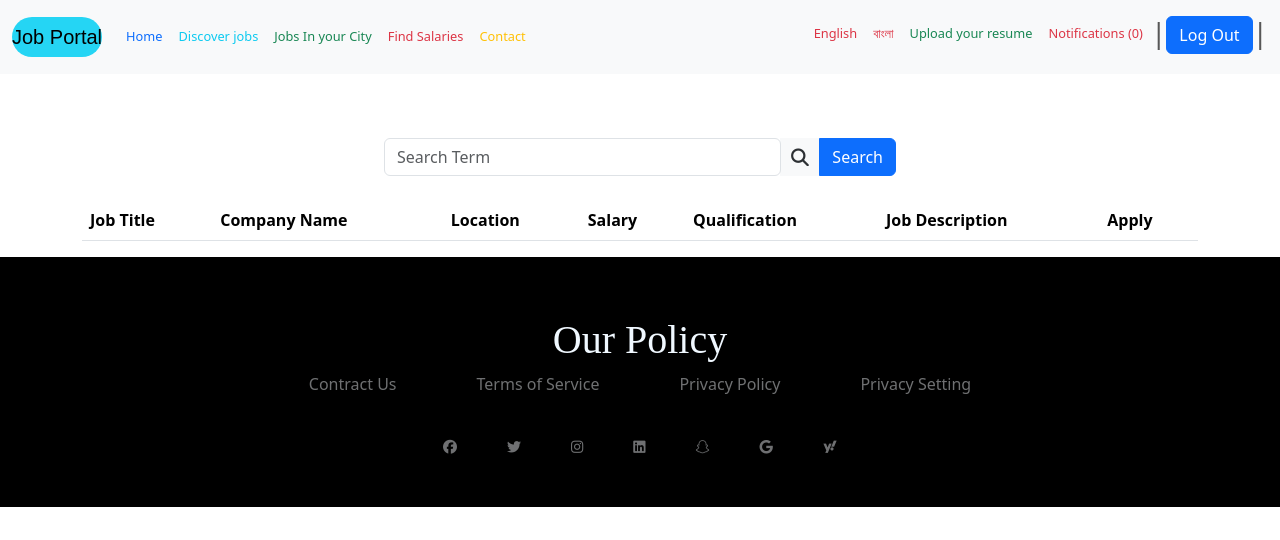
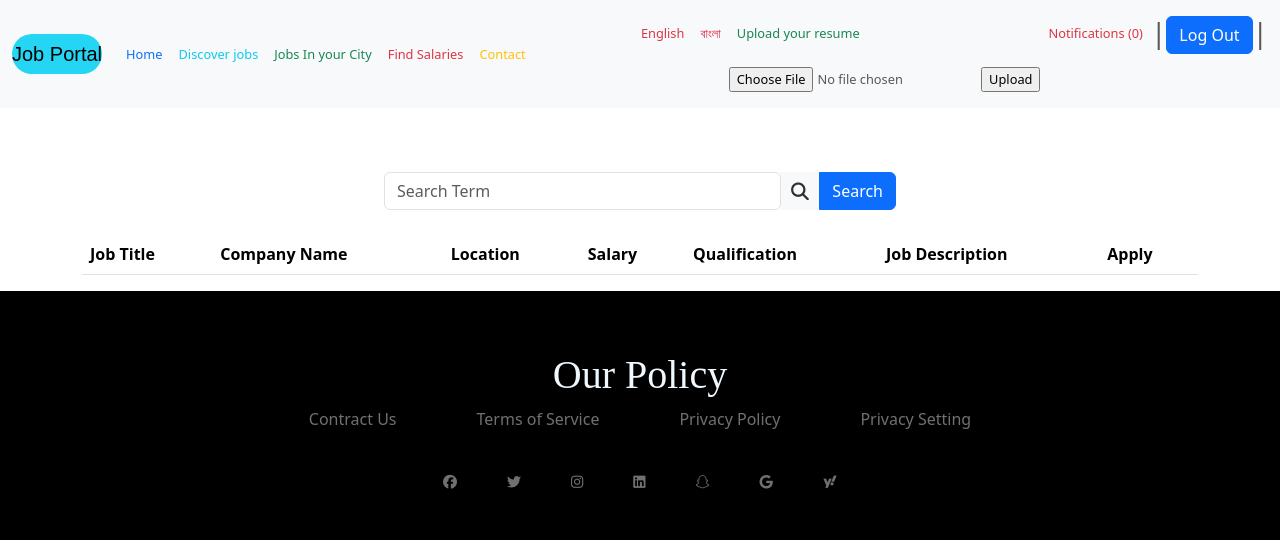
Before and after one commit to Platinum-Pluto/Job_Portal_Website_Project, a PHP site: page /uDiscoverJobs.php in a window 1280 px wide. Shown: the top 540 px of the page. Run offline with PHP 8.4, Linux system fonts and the light colour scheme; tables that the repository leaves empty or names only in its code hold one stand-in row (values such as "Sample post"); lists and menus that the app fills with data are empty; some libraries are stand-ins or nearby versions.

Commit message:
Upload_Implemented_In_All_User_Pages

```diff
--- a/uDiscoverJobs.php
+++ b/uDiscoverJobs.php
@@ -54,8 +54,13 @@
                       <li class="nav-item">
                         <a class="nav-link link-danger" href="#">বাংলা </a>
                       </li>
-                    <li class="nav-item">
-                      <a class="nav-link link-success" href="#">Upload your resume </a>
+                      <li class="nav-item">
+                     <p class="nav-link link-success">Upload your resume </p>
+                     <form id="upload-form" action="code.php" method="POST" enctype="multipart/form-data">
+                     <input type="file" name="file" id="file">
+                     <input type="submit" value="Upload">
+                     </form>
+                               <div id="message"></div>
                     </li>
                     <li class="nav-item">
                       <a class="nav-link active link-danger" href="#">Notifications (<?php echo notificationCounter();?>)</a>
--- a/uIndex.php
+++ b/uIndex.php
@@ -55,16 +55,14 @@
                       <li class="nav-item">
                         <a class="nav-link link-danger" href="#">বাংলা </a>
                       </li>
+
                     <li class="nav-item">
-                   <a class="nav-link link-success" href="#">Upload your resume </a>
-
+                   <p class="nav-link link-success">Upload your resume </p>
                    <form id="upload-form" action="code.php" method="POST" enctype="multipart/form-data">
                    <input type="file" name="file" id="file">
                    <input type="submit" value="Upload">
                   </form>
                     <div id="message"></div>
-
-
                     </li>
 
                     <li class="nav-item">
```
Also changed, not shown: uContact.php (+6 -1 lines), uFindSalaries.php (+7 -2 lines), uJobsInYourCity.php (+7 -2 lines).
